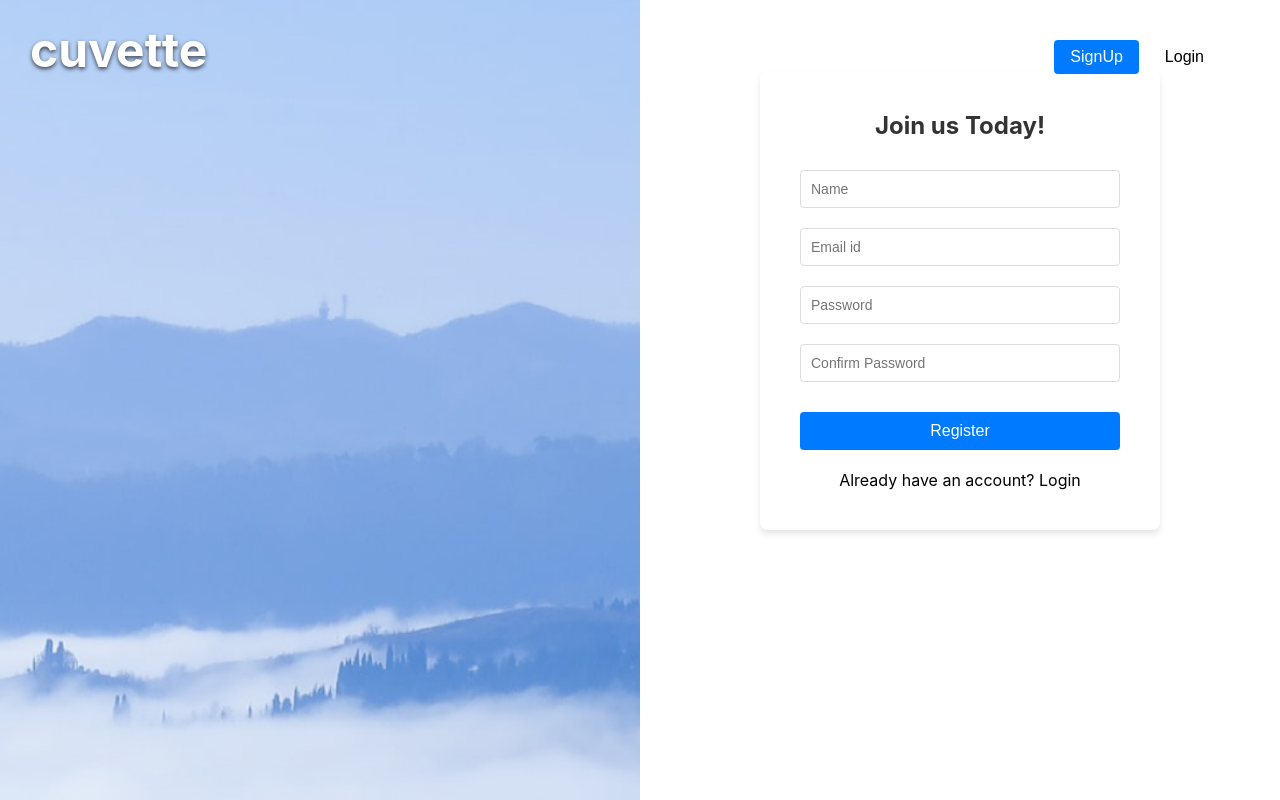
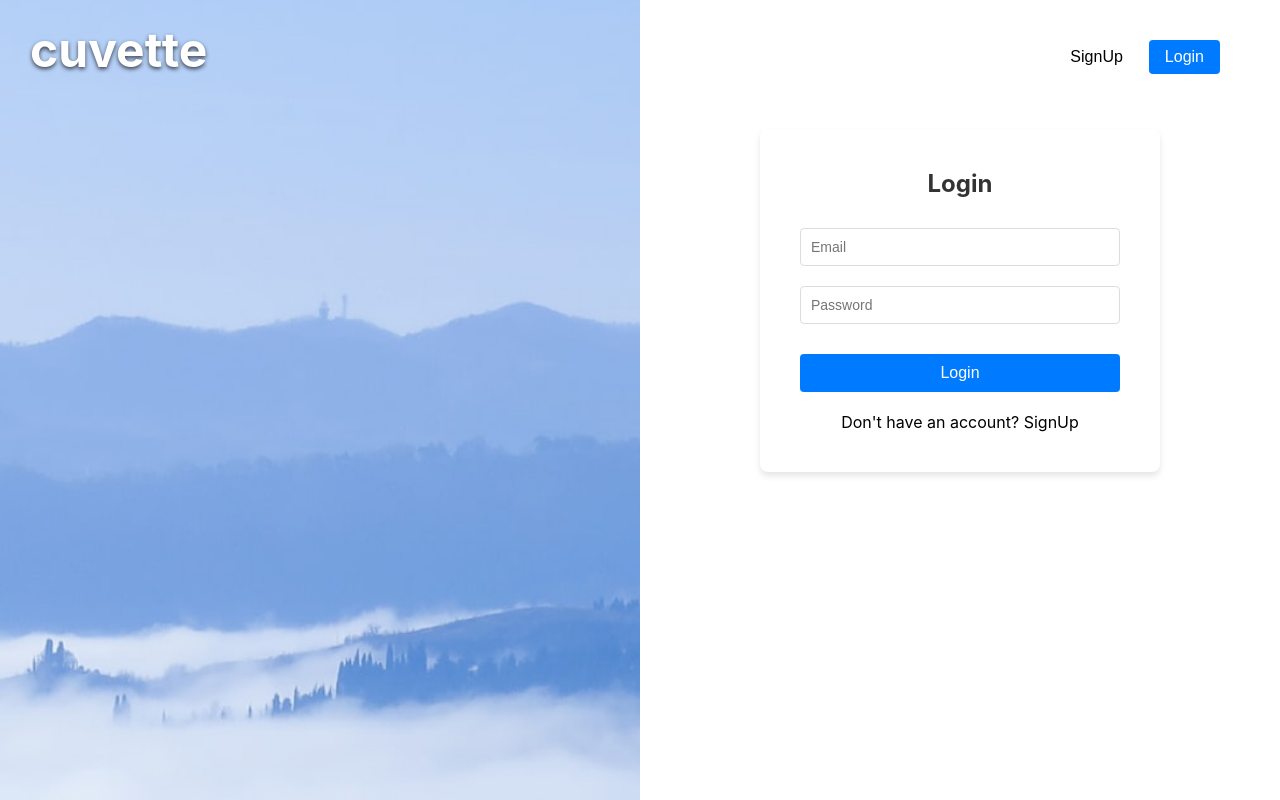
Before and after one commit to VyankateshKedar/mini-link-frontend, a React (Create React App) app: page /login in a window 1280 px wide. Built offline with nearby package versions, Linux system fonts and the light colour scheme.

Commit message:
Update AuthPage.js

```diff
--- a/src/components/AuthPage/AuthPage.js
+++ b/src/components/AuthPage/AuthPage.js
@@ -1,12 +1,22 @@
 // src/components/AuthPage/AuthPage.jsx
-import React, { useState } from "react";
+import React, { useState, useEffect } from "react";
+import { useLocation } from "react-router-dom";
 import Navbar from "../Navbar/Navbar";
 import SignUpForm from "./SignUpForm";
 import LoginForm from "./LoginForm";
 import "./AuthPage.css";
 
 const AuthPage = () => {
-  const [page, setPage] = useState("signup"); // Default is "signup"
+  const location = useLocation();
+
+  // Set the initial page based on the URL: if the pathname is "/login" use "login", otherwise default to "signup"
+  const getInitialPage = () => (location.pathname === "/login" ? "login" : "signup");
+  const [page, setPage] = useState(getInitialPage);
+
+  // Update the page state if the location changes.
+  useEffect(() => {
+    setPage(getInitialPage());
+  }, [location.pathname]);
 
   return (
     <div className="auth-page">
```
